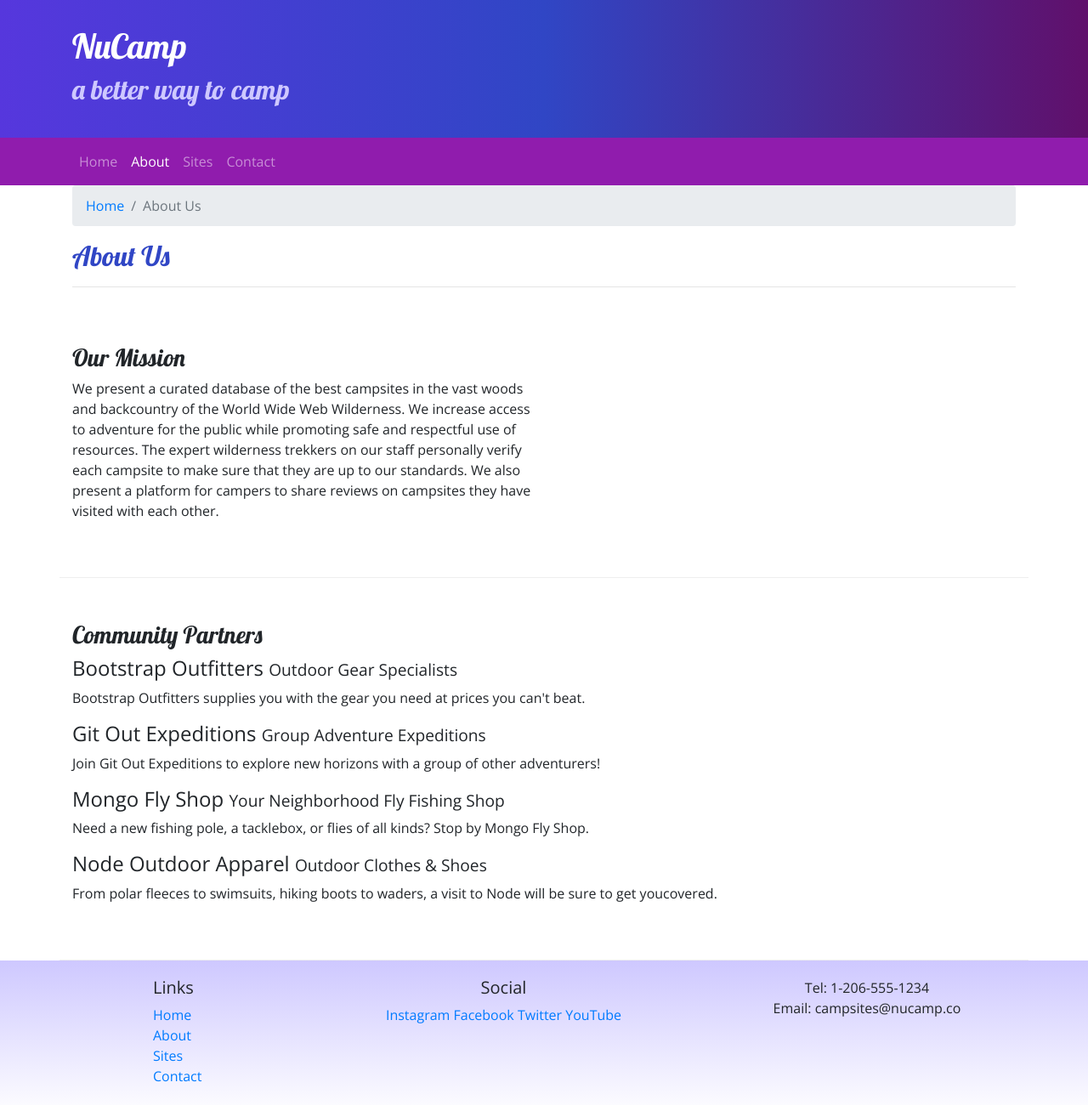
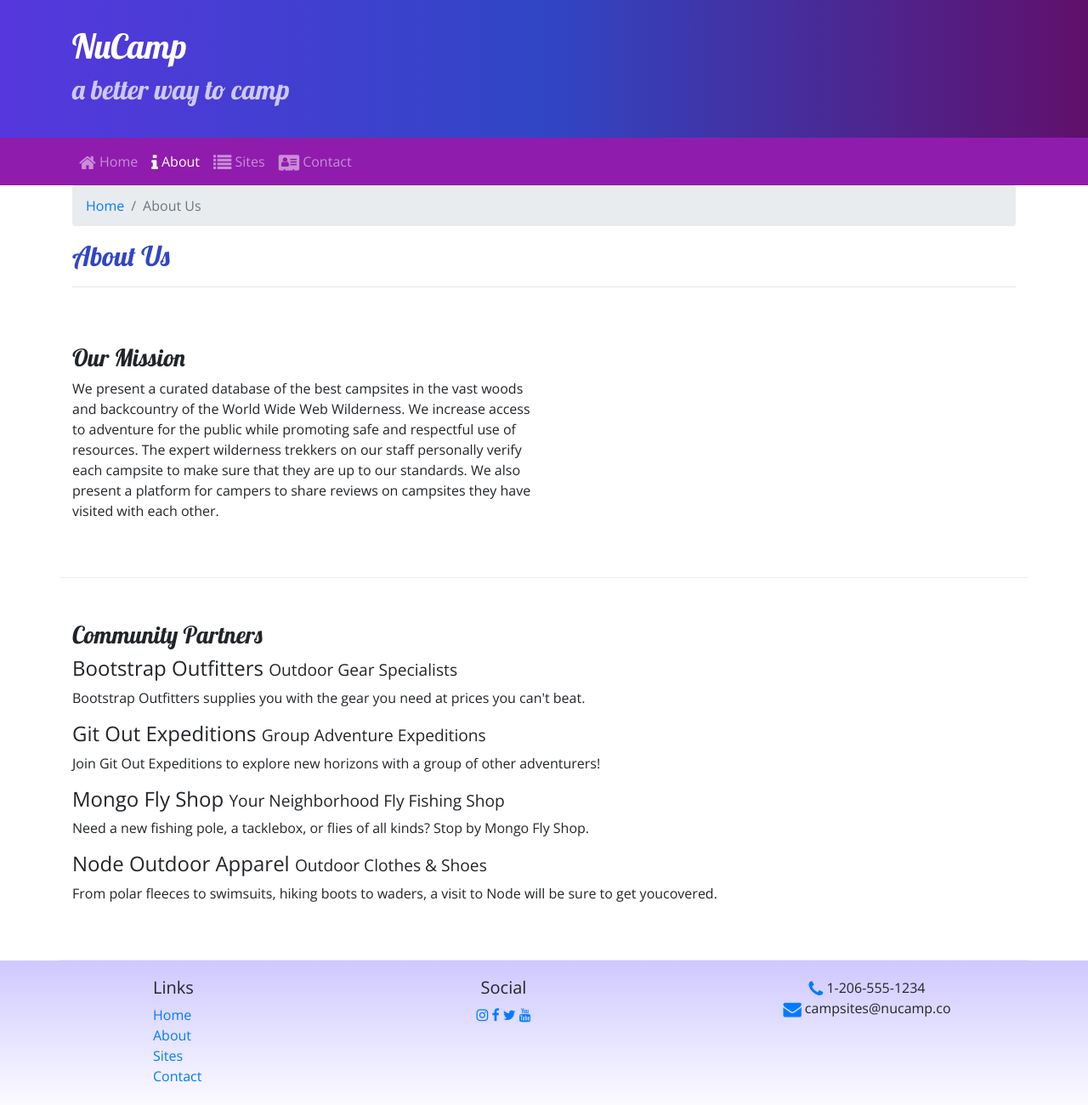
Before and after one commit to Cyrun2/nucamp, a website: page aboutus.html in a window 1280 px wide. Shown: the whole page at 85% size. Drawn offline with nearby package versions, Linux system fonts and the light colour scheme.

Commit message:
Icon Fonts

```diff
--- a/aboutus.html
+++ b/aboutus.html
@@ -34,10 +34,14 @@
             </button>
             <div class="collapse navbar-collapse" id="nucampNavbar">
                 <ul class="navbar-nav">
-                    <li class="nav-item"><a class="nav-link" href="/index.html">Home</a></li>
-                    <li class="nav-item active"><a class="nav-link" href="#">About</a></li>
-                    <li class="nav-item"><a class="nav-link" href="#">Sites</a></li>
-                    <li class="nav-item"><a class="nav-link" href="#">Contact</a></li>
+                    <li class="nav-item"><a class="nav-link" href="/index.html">
+                            <i class="fa fa-home fa-lg"></i> Home</a></li>
+                    <li class="nav-item active"><a class="nav-link" href="#">
+                            <i class="fa fa-info fa-lg"></i> About</a></li>
+                    <li class="nav-item"><a class="nav-link" href="#">
+                            <i class="fa fa-list fa-lg"></i> Sites</a></li>
+                    <li class="nav-item"><a class="nav-link" href="#">
+                            <i class="fa fa-address-card fa-lg"></i> Contact</a></li>
                 </ul>
             </div>
         </div>
@@ -102,14 +106,14 @@
                 </div>
                 <div class="col-6 col-sm-5 text-center">
                     <h5>Social</h5>
-                    <a href="http://instagram.com/">Instagram</a>
-                    <a href="http://facebook.com/">Facebook</a>
-                    <a href="http://twitter.com/">Twitter</a>
-                    <a href="http://youtube.com/">YouTube</a>
+                    <a href="http://instagram.com/"><i class="fa fa-instagram"></i></a>
+                    <a href="http://facebook.com/"><i class="fa fa-facebook"></i></a>
+                    <a href="http://twitter.com/"><i class="fa fa-twitter"></i></a>
+                    <a href="http://youtube.com/"><i class="fa fa-youtube"></i></a>
                 </div>
                 <div class="col-sm-4 text-center">
-                    Tel: 1-206-555-1234<br />
-                    Email: campsites@nucamp.co
+                    <i class="fa fa-phone fa-lg text-primary"></i> 1-206-555-1234<br />
+                    <i class="fa fa-envelope fa-lg text-primary"></i> campsites@nucamp.co
                 </div>
             </div>
         </div>
```
Also changed, not shown: index.html (+14 -11 lines).
